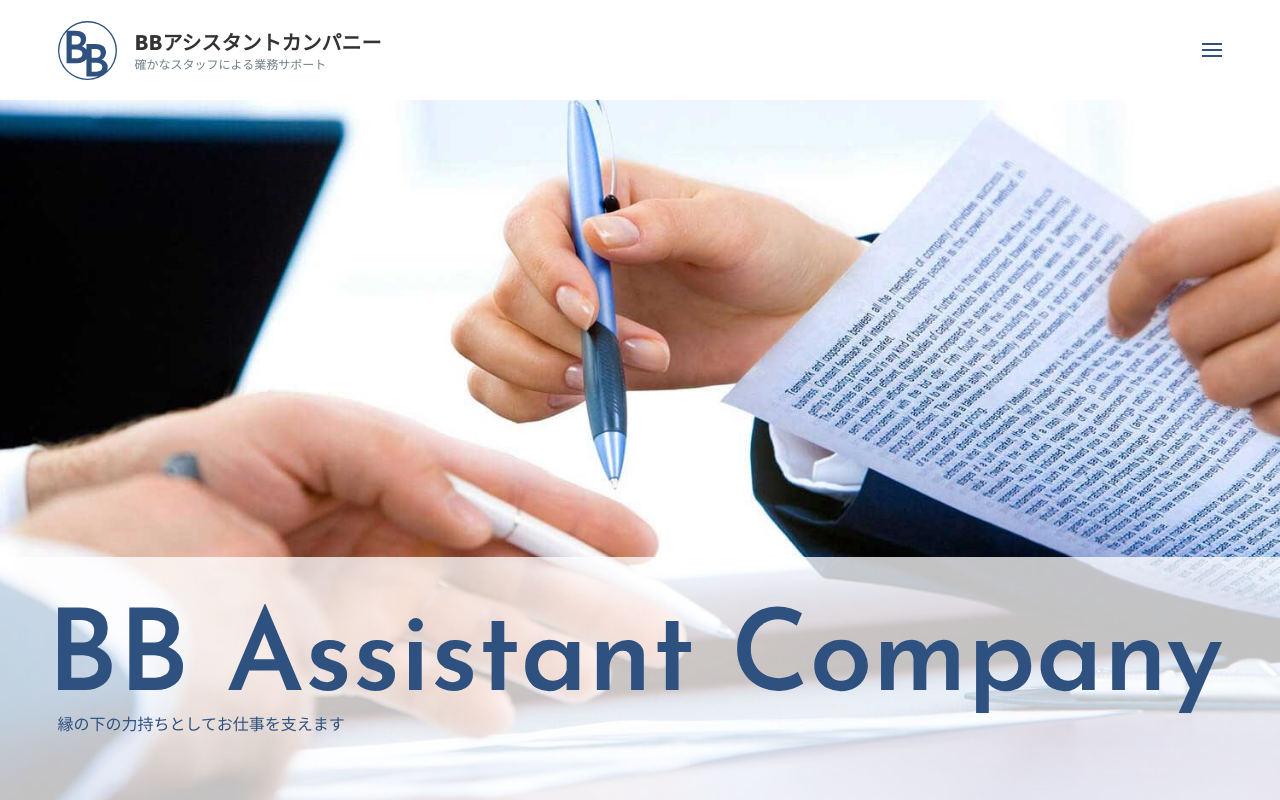
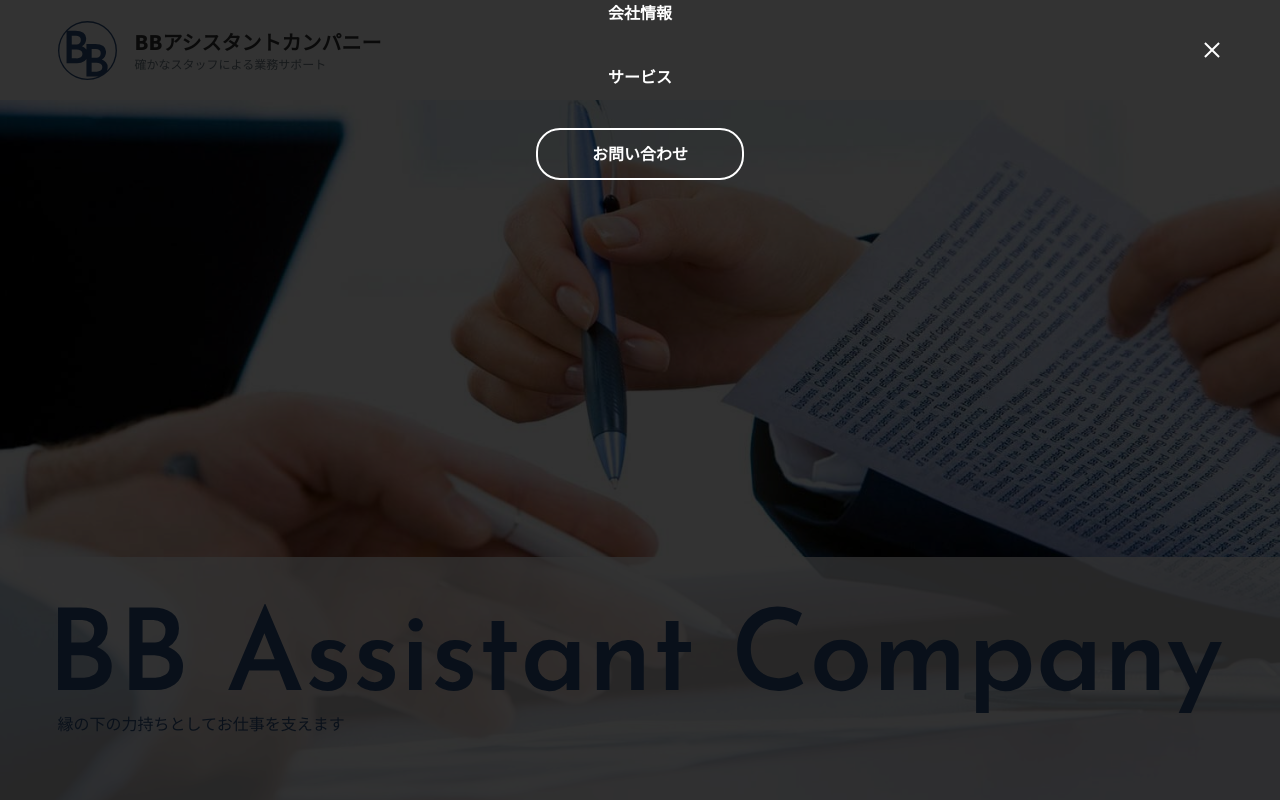
Before and after one commit to pa-naki/practice, a plain HTML site: page index.html in a window 1280 px wide. Both pictures are taken after a click on the button "MENU". Shown: the top 800 px of the page. Drawn offline with Linux system fonts and the light colour scheme.

Commit message:
complete coding&practicebook

```diff
--- a/index.html
+++ b/index.html
@@ -22,7 +22,16 @@
           <p class="desc">確かなスタッフによる業務サポート</p>
         </div>
       </div>
-      <button type="button" class="nav-button">
+
+      <nav class="nav">
+        <ul>
+          <li><a href="#">会社情報</a></li>
+          <li><a href="#">サービス</a></li>
+          <li><a href="#" class="btn">お問い合わせ</a></li>
+        </ul>
+      </nav>
+
+      <button type="button" class="nav-button" onclick="navFunc()">
         <span class="sr-only">MENU</span>
       </button>
     </div>
@@ -90,5 +99,11 @@
 
   </div>
   </section>
+
+  <script>
+    function navFunc () {
+      document.querySelector('html').classList.toggle('open');
+    }
+  </script>
 </body>
 </html>
--- a/styles.css
+++ b/styles.css
@@ -106,11 +106,72 @@ a:hover {
   height: 2px;
   background-color: currentColor;
   transform: translateY(5px);
+  transition: 0.3s ease-in-out;
 }
 
 .nav-button::before {
   transform: translateY(-5px);
   box-shadow: 0 6px currentColor;
+}
+
+.open .nav-button {
+  z-index: 1000;
+  color: #ffffff;
+}
+
+.open .nav-button::before {
+  transform: translateY(1px) rotate(45deg);
+  box-shadow: none;
+}
+
+.open .nav-button::after {
+  transform: translateY(-1px) rotate(-45deg);
+}
+
+html.open, .open body {
+  height: 100%;
+  overflow: hidden;
+}
+
+.open .form {
+  display: none;
+}
+
+.open nav {
+  left: 0;
+}
+
+.header {
+  position: relative;
+}
+
+.nav {
+  position: absolute;
+  top: 0;
+  left: 100%;
+  width: 100%;
+  height: 100vh;
+  background: rgba(0, 0, 0, 0.8);
+  color: #ffffff;
+  transition: left 0.5s;
+}
+
+html, body {
+  overflow-x: hidden;
+}
+
+.nav ul {
+  list-style: none;
+  font-weight: bold;
+  text-align: center;
+}
+
+.nav li:not(:last-child) {
+  margin-bottom: 40px;
+}
+
+.nav .btn {
+  color: inherit;
 }
 
 .hero {
@@ -424,3 +485,16 @@ a:hover {
     width: 272px;
   }
 }
+
+body {
+  animation: fade 5s;
+}
+
+@keyframes fade {
+  0% {
+    opacity: 0;
+  }
+  100% {
+    opacity: 1;
+  }
+}
```
